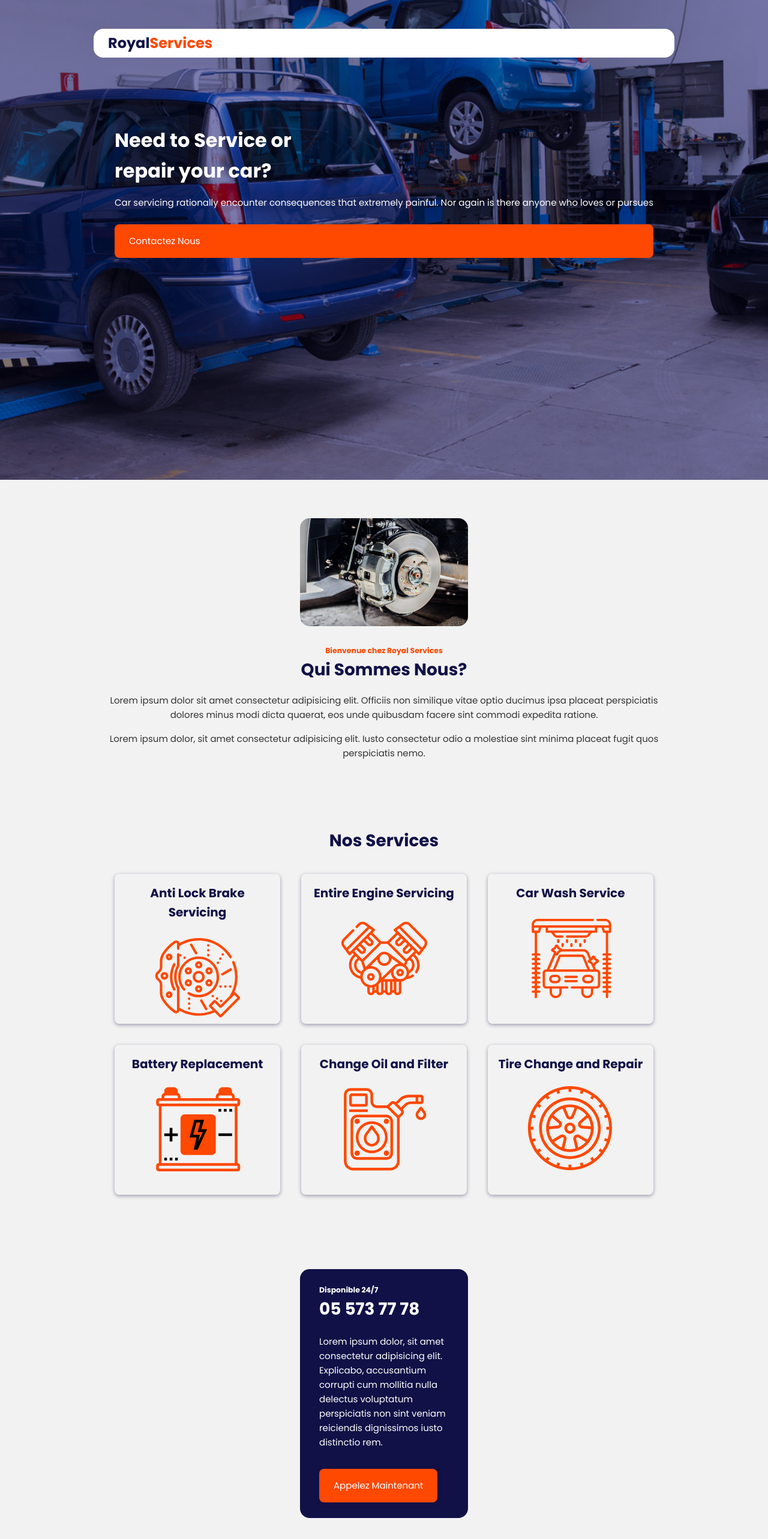
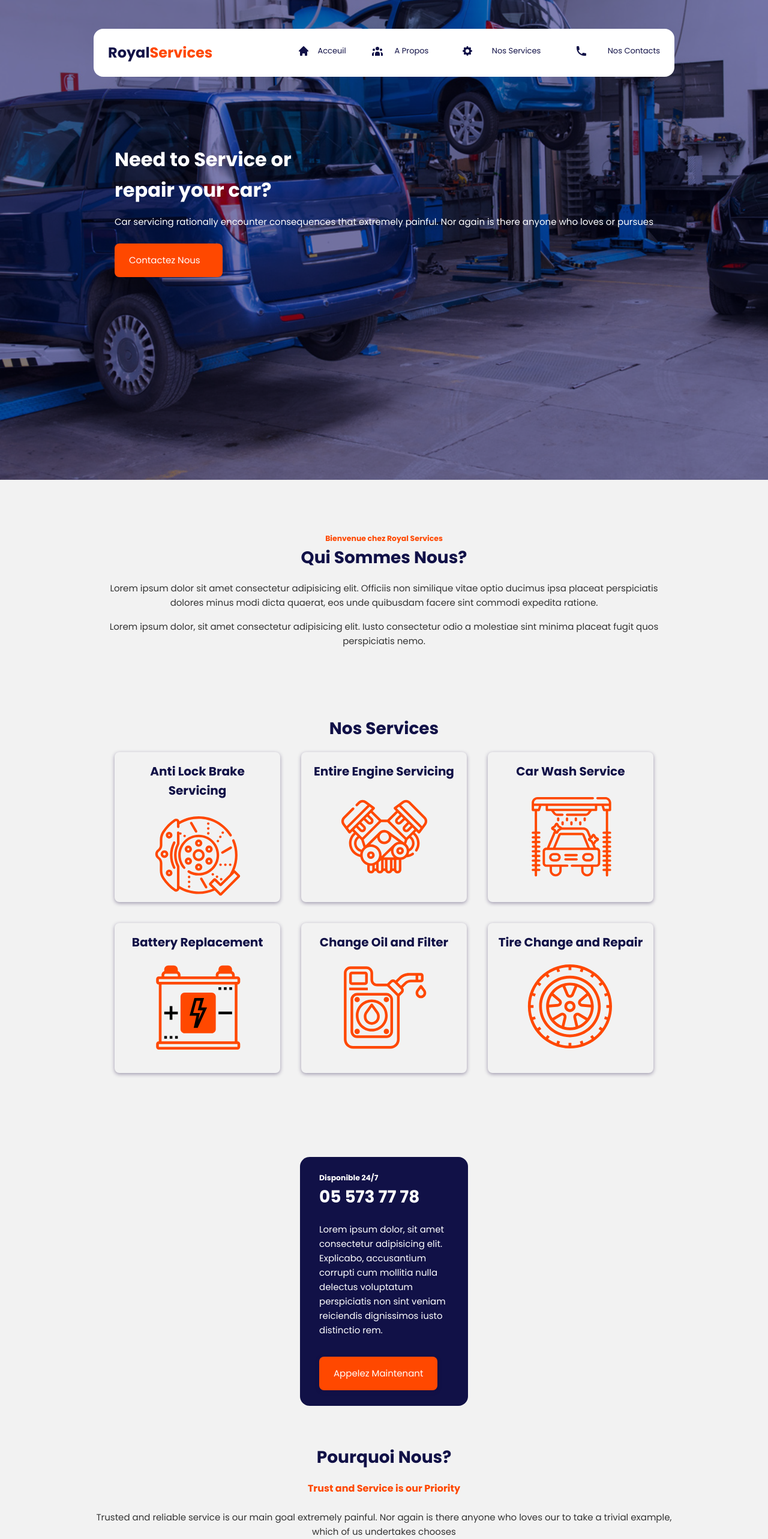
Before and after one commit to AldyBany/Next2, a Next.js app: page / in a window 1280 px wide. Shown: the top 2566 px of the page at 60% size. Built offline with nearby package versions, Linux system fonts and the light colour scheme.

Commit message:
add libraries

```diff
--- a/components/Sections/About.js
+++ b/components/Sections/About.js
@@ -6,7 +6,7 @@ const About = () => {
     <section className="container">
         <div className="about__container grid">
             <div className="about__img">
-                <Image width={280}  height={180} src="./assets/image_05.jpg" alt=""/>
+                {/* <Image width={280}  height={180} src="/assets/image_05.jpg" alt=""/> */}
             </div>
             <div className="about__content">
                 <h5 className="about__uptitle">Bienvenue chez Royal Services</h5>
--- a/components/Sections/Skills.js
+++ b/components/Sections/Skills.js
@@ -4,14 +4,14 @@ import Image from 'next/image'
 const Skills = () => {
   return (
     <section className="section">
-    <h2 classNameName="section__title">Pouquoi Nous?</h2>
+        <h2 className="section__title">Pourquoi Nous?</h2>
     <div className="skills__container container grid">
 
      <div className="skills__box">
          <h3 className="skills__box__title">Trust and Service is our Priority</h3>
          <p className="skills__box__description">Trusted and reliable service is our main goal extremely painful. Nor again is there anyone who loves our to take a trivial example, which of us undertakes chooses</p>
          <div className="skills__box__img">
-             <Image width={200}  height={140} src="./assets/choose.webp" alt=""/>
+             {/* <Image width={180}  height={180} src="/assets/choose.webp" alt=""/> */}
          </div>
      </div>
 
@@ -19,51 +19,6 @@ const Skills = () => {
          <div className="skills__content">
              <h3 className="skills__title">Master Technicien with Extensive Knowledge</h3>
              <p className="skills__description">Lorem, ipsum dolor sit amet consectetur adipisicing elit. Natus id ad fuga, debitis error harum officiis, tempore repellendus, quo sunt distinctio fugit esse explicabo. Eos doloremque delectus exercitationem dicta qui?</p>
-
-             <ul className="skills__items">
-                 <li className="assurance__item">
-                     {/* <svg xmlns="http://www.w3.org/2000/svg" className="h-5 w-5 assurance__icon" viewBox="0 0 20 20" fill="currentColor">
-                         <path fill-rule="evenodd" d="M10 18a8 8 0 100-16 8 8 0 000 16zm3.707-9.293a1 1 0 00-1.414-1.414L9 10.586 7.707 9.293a1 1 0 00-1.414 1.414l2 2a1 1 0 001.414 0l4-4z" clip-rule="evenodd" />
-                       </svg> */}
-                       <span>Master Technicien</span>
-
-                 </li>
-
-                 <li className="assurance__item">
-                     {/* <svg xmlns="http://www.w3.org/2000/svg" className="h-5 w-5 assurance__icon" viewBox="0 0 20 20" fill="currentColor">
-                         <path fill-rule="evenodd" d="M10 18a8 8 0 100-16 8 8 0 000 16zm3.707-9.293a1 1 0 00-1.414-1.414L9 10.586 7.707 9.293a1 1 0 00-1.414 1.414l2 2a1 1 0 001.414 0l4-4z" clip-rule="evenodd" />
-                       </svg> */}
-                       <span>Master Technicien</span>
-
-                 </li>
-
-                 <li className="assurance__item">
-                     {/* <svg xmlns="http://www.w3.org/2000/svg" className="h-5 w-5 assurance__icon" viewBox="0 0 20 20" fill="currentColor">
-                         <path fill-rule="evenodd" d="M10 18a8 8 0 100-16 8 8 0 000 16zm3.707-9.293a1 1 0 00-1.414-1.414L9 10.586 7.707 9.293a1 1 0 00-1.414 1.414l2 2a1 1 0 001.414 0l4-4z" clip-rule="evenodd" />
-                       </svg> */}
-                       <span>Master Technicien</span>
-
-                 </li>
-
-                 <li className="assurance__item">
-                     {/* <svg xmlns="http://www.w3.org/2000/svg" className="h-6 w-6 assurance__icon" fill="none" viewBox="0 0 24 24" stroke="currentColor" stroke-width="2">
-                         <path stroke-linecap="round" stroke-linejoin="round" d="M10.325 4.317c.426-1.756 2.924-1.756 3.35 0a1.724 1.724 0 002.573 1.066c1.543-.94 3.31.826 2.37 2.37a1.724 1.724 0 001.065 2.572c1.756.426 1.756 2.924 0 3.35a1.724 1.724 0 00-1.066 2.573c.94 1.543-.826 3.31-2.37 2.37a1.724 1.724 0 00-2.572 1.065c-.426 1.756-2.924 1.756-3.35 0a1.724 1.724 0 00-2.573-1.066c-1.543.94-3.31-.826-2.37-2.37a1.724 1.724 0 00-1.065-2.572c-1.756-.426-1.756-2.924 0-3.35a1.724 1.724 0 001.066-2.573c-.94-1.543.826-3.31 2.37-2.37.996.608 2.296.07 2.572-1.065z" />
-                         <path stroke-linecap="round" stroke-linejoin="round" d="M15 12a3 3 0 11-6 0 3 3 0 016 0z" />
-                       </svg> */}
-                       <span>Master Technicien</span>
-
-                 </li>
-
-                 <li className="assurance__item">
-
-                     {/* <svg xmlns="http://www.w3.org/2000/svg" className="h-5 w-5 assurance__icon" viewBox="0 0 20 20" fill="currentColor">
-                         <path fill-rule="evenodd" d="M10 18a8 8 0 100-16 8 8 0 000 16zm3.707-9.293a1 1 0 00-1.414-1.414L9 10.586 7.707 9.293a1 1 0 00-1.414 1.414l2 2a1 1 0 001.414 0l4-4z" clip-rule="evenodd" />
-                       </svg> */}
-                       <span>Master Technicien</span>
-
-                 </li>
-
-             </ul>
          </div>
 
     </div>
--- a/package.json
+++ b/package.json
@@ -11,7 +11,9 @@
   "dependencies": {
     "next": "12.1.0",
     "react": "17.0.2",
-    "react-dom": "17.0.2"
+    "react-dom": "17.0.2",
+    "react-modal-video": "^1.2.8",
+    "react-stickynode": "^4.0.0"
   },
   "devDependencies": {
     "eslint": "8.10.0",
--- a/styles/globals.css
+++ b/styles/globals.css
@@ -65,7 +65,7 @@ img{
   font-size: var(--h2-font);
   text-align: center;
   color: rgb(17, 17, 71);
-  margin-bottom: 2rem;
+  margin-bottom: 1rem;
 }
 
 .container{
@@ -81,7 +81,7 @@ img{
   top: 0;
   /* z-index: 1000; */
   transition: .4s;
-  height: 3rem;
+  height: 5rem;
   display: flex;
   justify-content: space-between;
   align-items: center;
@@ -160,6 +160,7 @@ img{
 
 
 .button{
+  width: 180px;
   display: inline-block;
   background-color: rgb(255, 72, 0);
   color: #fff;
@@ -195,7 +196,7 @@ img{
 
 .about__title{
   text-align: center;
-  margin-bottom: 1rem;
+  /* margin-bottom: 1rem; */
   font-size: var(--h2-font);
   color: var(--first-color);
 }
@@ -329,9 +330,10 @@ img{
 }
 
 .skills__box__title{
-  font-size: 1.7rem;
+  font-size: 1rem;
   margin-bottom: 1.5rem;
-  color: rgb(17, 17, 71);
+  text-align: center;
+  color: var(--second-color)
 }
 
 .skills__box__description{
@@ -349,20 +351,25 @@ img{
 }
 
 .skill__box__img{
-  width: 60px;
+ margin-bottom: 1rem;
+ display: none;
 }
+
+
 .skills__content{
-  height: 70vh;
-  width: 100%;
+  height: 50vh;
+  width: 60%;
+  margin: 0 auto;
   background-color:rgb(17, 17, 71);
   border-radius: 1rem;
   color: #fff;
   padding: 1rem 2rem 3rem;
+
 }
 
 .skills__title{
-  font-size: 1.5rem;
-  margin-bottom: 2rem;
+  font-size: var(--h3-font);
+  margin-bottom: 1.5rem;
   text-align: center;
 }
 
@@ -371,7 +378,8 @@ img{
 }
 
 .skills__description{
-  margin-bottom: 2rem;
+  font-size: var(--small-font);
+  margin-bottom: 1rem;
   text-align: center;
 }
 
@@ -398,7 +406,7 @@ img{
 }
 
 .footer__title{
-  margin-bottom: 1.5rem;
+  margin-bottom: .5rem;
 }
 
 .footer__link{
@@ -412,11 +420,25 @@ img{
   }
 }
 
-@media screen and (max-width: 767px){
+@media screen and (min-width: 968px){
+  .nav__link{
+    color: var(--first-color);
+    grid-template-columns: repeat(2,1fr);
+  }
+
+  .nav__menu{
+    gap: 1.5rem;
+  }
+}
+
+
+
+@media screen and (max-width: 968px){
   .nav__menu{
     position: fixed;
     bottom: 0;
     left: 0;
+    z-index: 100;
     width: 100%;
     height: 4rem;
     background-color: var(--second-color);
@@ -433,3 +455,9 @@ img{
   }
 
 }
+
+@media screen and (min-width: 576px){
+  .nav__menu{
+    justify-content: center;
+  }
+}
```
Also changed, not shown: components/Sections/Other.js (added, +44 -0 lines), 1 other file (tests, documents, lock files or other folders).
